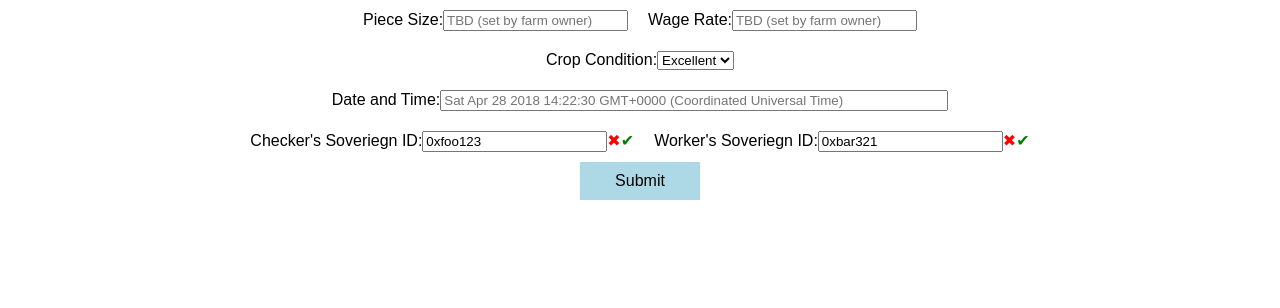
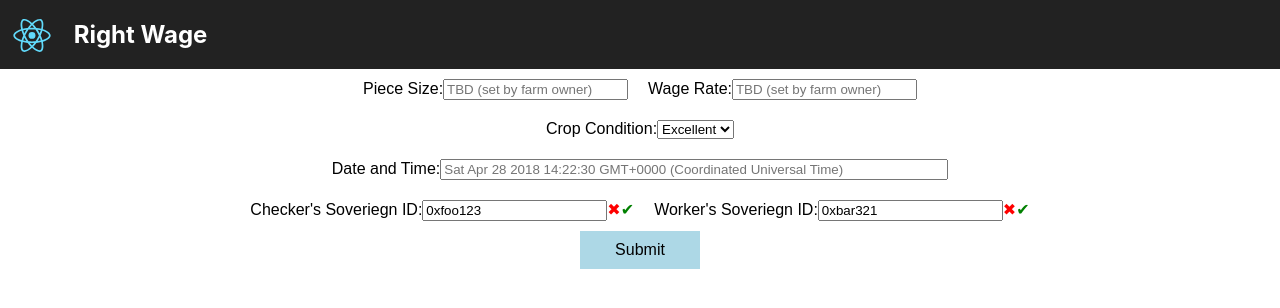
Before and after one commit to elliotmtg/labor-rights, a React (Create React App) app in the folder labor-rights-web/: page / in a window 1280 px wide. Shown: the top 308 px of the page. Built offline with nearby package versions, Linux system fonts and the light colour scheme.

Commit message:
Quick little header component

```diff
--- a/labor-rights-web/src/App.css
+++ b/labor-rights-web/src/App.css
@@ -1,11 +1,30 @@
 .App {
   text-align: center;
+}
+
+.form-container {
+  display: flex;
+  flex-direction: column;
 }
 
 form{
   display: flex;
   flex-direction: column;
   width: auto;
+}
+
+.header-title{
+  font-family: -apple-system, BlinkMacSystemFont, 'Segoe UI', Roboto, Oxygen, Ubuntu, Cantarell, 'Open Sans', 'Helvetica Neue', sans-serif
+}
+
+header {
+  display: flex;
+  flex-direction: row;
+  background-color: #222;
+  /* justify-content: space-between; */
+  /* height: 20px; */
+  /* padding: 20px; */
+  color: white;
 }
 
 .pair-display{
@@ -45,12 +64,13 @@ input[type="submit"]{
   color:red;
 }
 
-/* .App-logo {
-  animation: App-logo-spin infinite 20s linear;
-  height: 80px;
+.App-logo {
+  height: 45px;
+  margin-right: 10px;
+  margin-top: 0.83em;
 }
 
-.App-header {
+/*.App-header {
   background-color: #222;
   height: 150px;
   padding: 20px;
--- a/labor-rights-web/src/App.js
+++ b/labor-rights-web/src/App.js
@@ -1,4 +1,5 @@
 import React, { Component } from 'react';
+import logo from './logo.svg';
 import Verifier from './Verifier.js'
 import './App.css';
 
@@ -38,6 +39,11 @@ class App extends Component {
   render() {
     return (
       <div className="App">
+        <div className="form-container">
+          <header>
+            <img src={logo} className="App-logo" alt="logo" />
+            <h2 className="header-title"> Right Wage </h2>
+          </header>
         <form>
             <div className="pair-display">
             <label>
@@ -77,6 +83,7 @@ class App extends Component {
             <div id="fake-submit" onClick={this.fakeHandleSubmit.bind(this)}>Submit</div>
             {/* <input type="submit" value="Submit"/> */}
           </form>
+        </div>
       </div>
     );
   }
```
